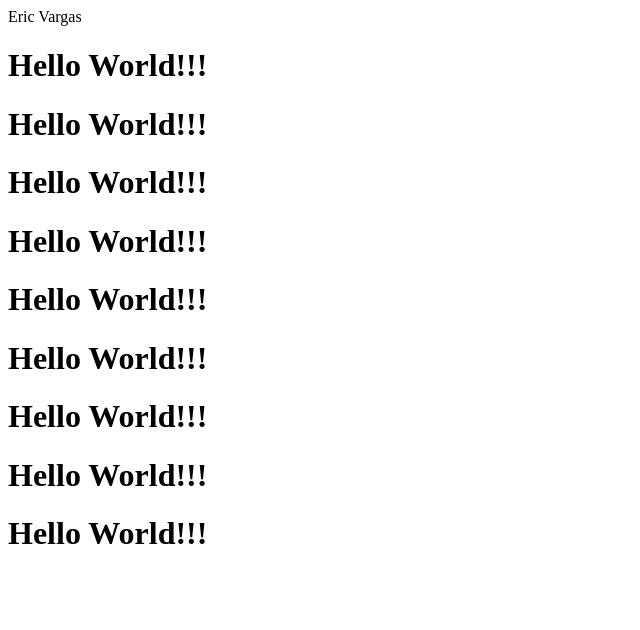
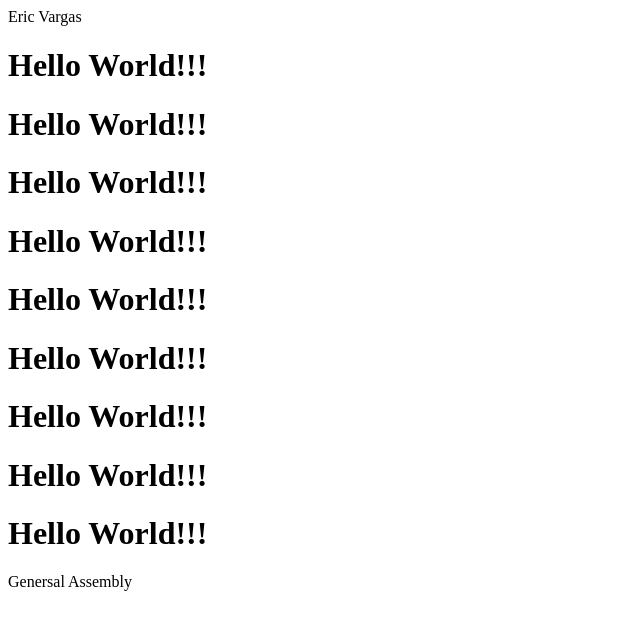
Before and after one commit to ericVargas/classPage, a plain HTML site: page index.html in a window 1280 px wide. Shown: the whole page, without its empty margins (0-640 px from the left). Drawn offline with Linux system fonts and the light colour scheme.

Commit message:
added index.html to gh-pages branch

```diff
--- a/index.html
+++ b/index.html
@@ -14,5 +14,6 @@
     <h1>Hello World!!!</h1>
     <h1>Hello World!!!</h1>
     <h1>Hello World!!!</h1>
+        <p>Genersal Assembly</p>
     </body>
 </html>
```
